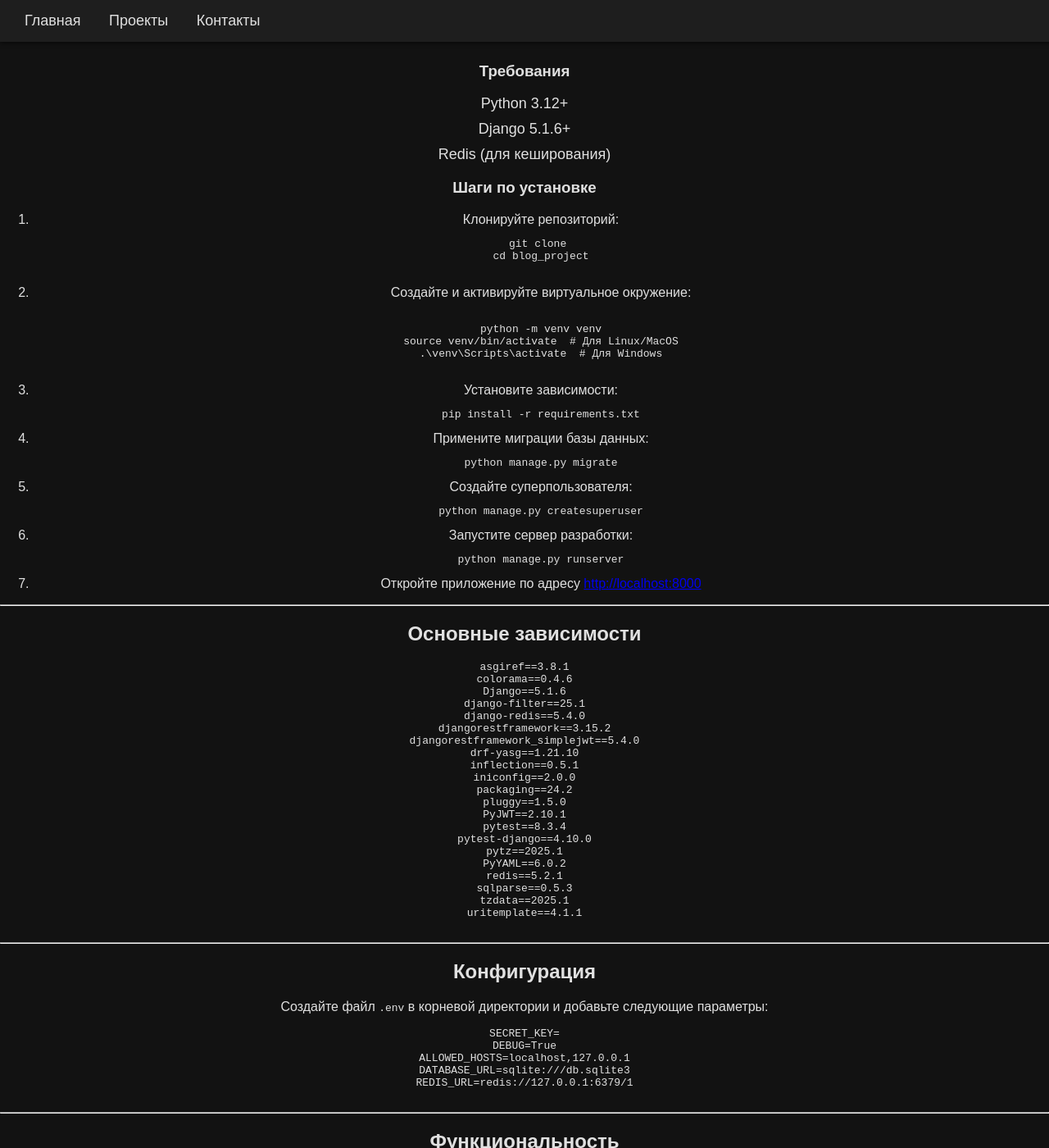
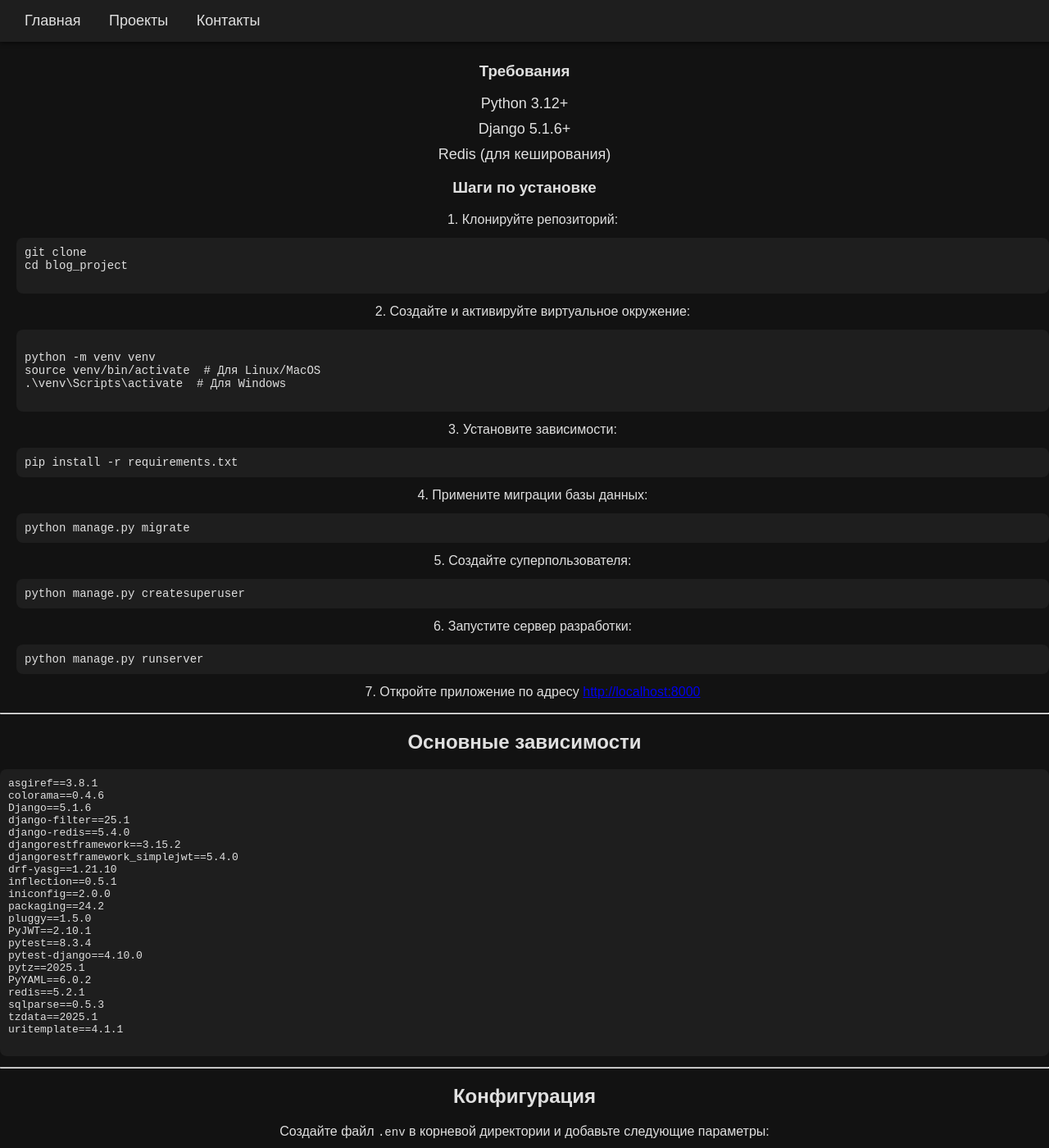
Before and after one commit to Cinzanos/cinzanos.github.io, a Jekyll site: the page built from documentation_BlogAPI.html, in a window 1280 px wide and 1400 px high, scrolled down 634 px. Shown: the whole window at 82% size. Built offline with Jekyll 4.4.1, drawn with Linux system fonts in a browser that asks for light colours.

Commit message:
Добавил стилизацию к документации BlogAPI

```diff
--- a/assets/css/styles.css
+++ b/assets/css/styles.css
@@ -229,3 +229,31 @@ ul li a:hover {
   font-size: 24px;
   color: #ffd700;
 }
+
+/* Стилизация нумерованных списков */
+ol {
+  padding-left: 20px; /* Отступ слева */
+  list-style-position: inside; /* Цифры ближе к тексту */
+}
+
+ol li {
+  margin-bottom: 10px; /* Отступ между шагами для читаемости */
+}
+
+/* Стилизация блоков кода */
+pre {
+  background-color: #1e1e1e; /* Темный фон */
+  color: #e0e0e0; /* Светлый текст */
+  padding: 10px;
+  border-radius: 8px;
+  overflow-x: auto; /* Прокрутка при необходимости */
+  white-space: pre-wrap; /* Перенос строк для удобства */
+  text-align: left; /* Выравнивание текста слева */
+  word-break: break-word; /* Перенос длинных слов */
+}
+
+/* Стилизация тега <code> внутри <pre> */
+code {
+  font-family: 'Courier New', monospace; /* Моноширинный шрифт для кода */
+  font-size: 14px;
+}
```
